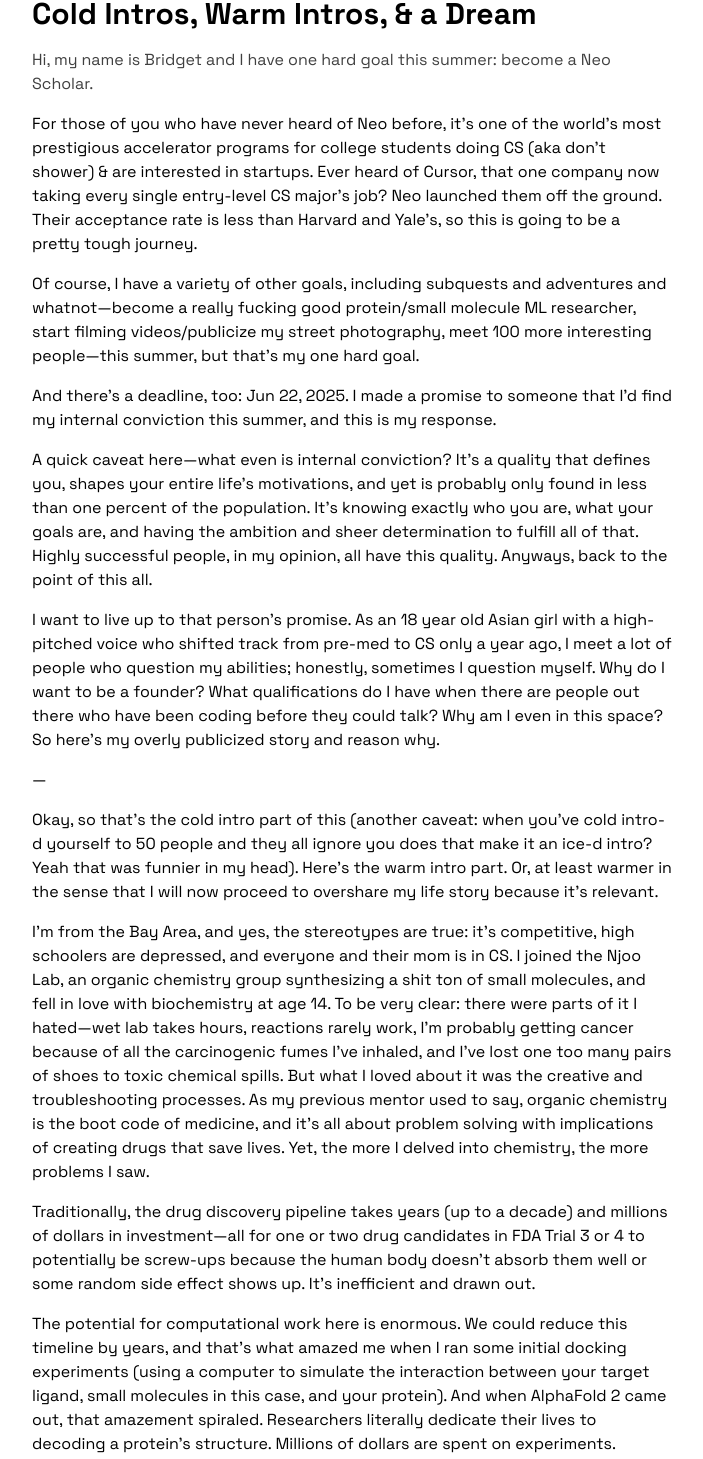
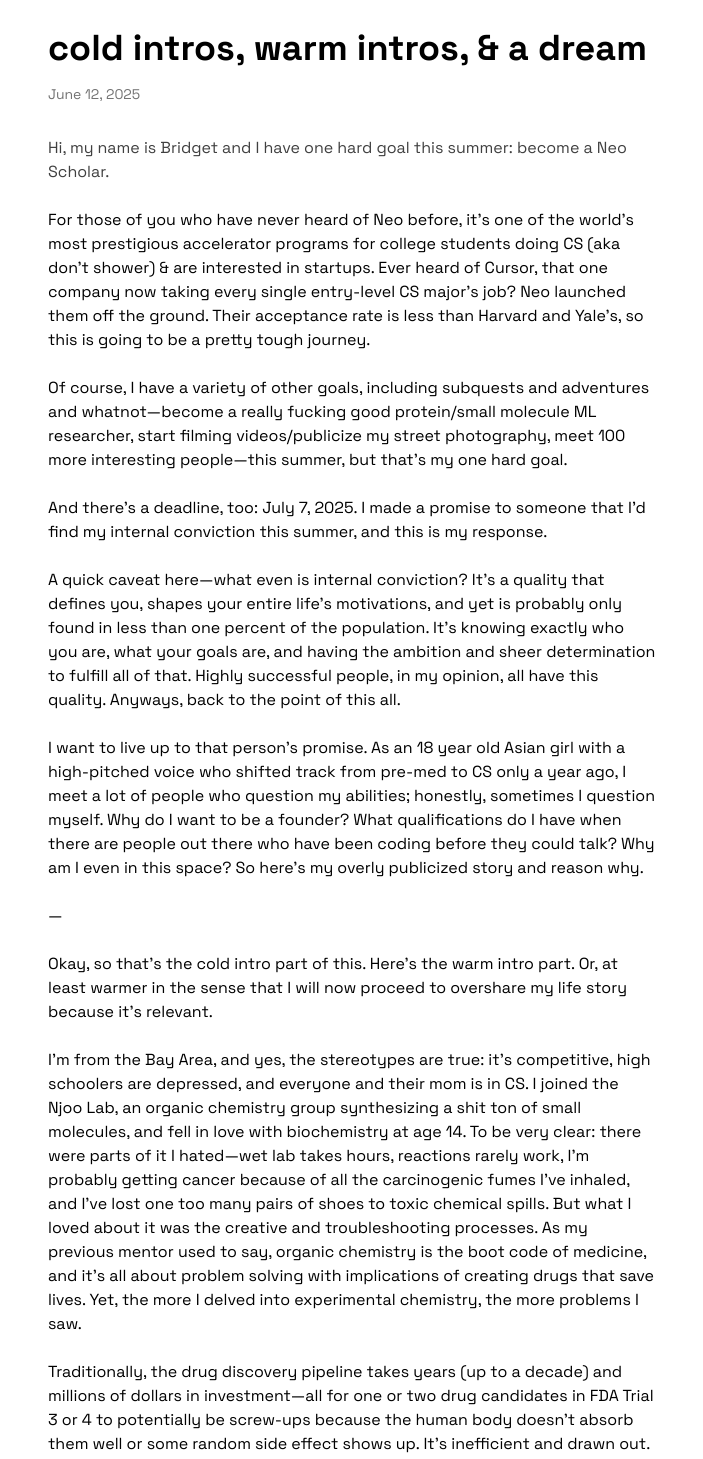
Before and after one commit to yuen-liu/portfolio, a Next.js app: page /blog/first-post in a window 1280 px wide. Shown: the part 113-1572 px from the top of the page, without its empty margins (288-991 px from the left). Built offline with nearby package versions, Linux system fonts and the light colour scheme.

Commit message:
updated blog post 1

```diff
--- a/src/app/blog/first-post/page.tsx
+++ b/src/app/blog/first-post/page.tsx
@@ -1,57 +1,62 @@
 export default function FirstPost() {
   return (
-    <article className="prose lg:prose-xl">
-      <h1 className="text-3xl font-bold mb-4">Cold Intros, Warm Intros, & a Dream</h1>
+    <article className="max-w-3xl mx-auto px-4 py-8">
+      <div className="mb-8">
+        <h1 className="text-4xl font-bold mb-4">cold intros, warm intros, & a dream</h1>
+        <div className="text-neutral-500 text-sm">June 12, 2025</div>
+      </div>
 
-      <p className="text-neutral-700 mb-4">
+      <div className="prose lg:prose-xl">
+        <p className="text-neutral-700 mb-6">
           Hi, my name is Bridget and I have one hard goal this summer: become a Neo Scholar.
         </p>
 
-      <p className="mb-4">
+        <p className="mb-6">
           For those of you who have never heard of Neo before, it&apos;s one of the world&apos;s most prestigious accelerator programs for college students doing CS (aka don&apos;t shower) & are interested in startups. Ever heard of Cursor, that one company now taking every single entry-level CS major&apos;s job? Neo launched them off the ground. Their acceptance rate is less than Harvard and Yale&apos;s, so this is going to be a pretty tough journey.
         </p>
 
-      <p className="mb-4">
+        <p className="mb-6">
           Of course, I have a variety of other goals, including subquests and adventures and whatnot—become a really fucking good protein/small molecule ML researcher, start filming videos/publicize my street photography, meet 100 more interesting people—this summer, but that&apos;s my one hard goal.
         </p>
 
-      <p className="mb-4">
-        And there&apos;s a deadline, too: Jun 22, 2025. I made a promise to someone that I&apos;d find my internal conviction this summer, and this is my response.
+        <p className="mb-6">
+          And there&apos;s a deadline, too: July 7, 2025. I made a promise to someone that I&apos;d find my internal conviction this summer, and this is my response.
         </p>
 
-      <p className="mb-4">
+        <p className="mb-6">
           A quick caveat here—what even is internal conviction? It&apos;s a quality that defines you, shapes your entire life&apos;s motivations, and yet is probably only found in less than one percent of the population. It&apos;s knowing exactly who you are, what your goals are, and having the ambition and sheer determination to fulfill all of that. Highly successful people, in my opinion, all have this quality. Anyways, back to the point of this all.
         </p>
 
-      <p className="mb-4">
+        <p className="mb-6">
           I want to live up to that person&apos;s promise. As an 18 year old Asian girl with a high-pitched voice who shifted track from pre-med to CS only a year ago, I meet a lot of people who question my abilities; honestly, sometimes I question myself. Why do I want to be a founder? What qualifications do I have when there are people out there who have been coding before they could talk? Why am I even in this space? So here&apos;s my overly publicized story and reason why.
         </p>
 
-      <p className="mb-4">—</p>
+        <p className="mb-6">—</p>
 
-      <p className="mb-4">
-        Okay, so that&apos;s the cold intro part of this (another caveat: when you&apos;ve cold intro-d yourself to 50 people and they all ignore you does that make it an ice-d intro? Yeah that was funnier in my head). Here&apos;s the warm intro part. Or, at least warmer in the sense that I will now proceed to overshare my life story because it&apos;s relevant.
+        <p className="mb-6">
+          Okay, so that&apos;s the cold intro part of this. Here&apos;s the warm intro part. Or, at least warmer in the sense that I will now proceed to overshare my life story because it&apos;s relevant.
         </p>
 
-      <p className="mb-4">
-        I&apos;m from the Bay Area, and yes, the stereotypes are true: it&apos;s competitive, high schoolers are depressed, and everyone and their mom is in CS. I joined the Njoo Lab, an organic chemistry group synthesizing a shit ton of small molecules, and fell in love with biochemistry at age 14. To be very clear: there were parts of it I hated—wet lab takes hours, reactions rarely work, I&apos;m probably getting cancer because of all the carcinogenic fumes I&apos;ve inhaled, and I&apos;ve lost one too many pairs of shoes to toxic chemical spills. But what I loved about it was the creative and troubleshooting processes. As my previous mentor used to say, organic chemistry is the boot code of medicine, and it&apos;s all about problem solving with implications of creating drugs that save lives. Yet, the more I delved into chemistry, the more problems I saw.
+        <p className="mb-6">
+          I&apos;m from the Bay Area, and yes, the stereotypes are true: it&apos;s competitive, high schoolers are depressed, and everyone and their mom is in CS. I joined the Njoo Lab, an organic chemistry group synthesizing a shit ton of small molecules, and fell in love with biochemistry at age 14. To be very clear: there were parts of it I hated—wet lab takes hours, reactions rarely work, I&apos;m probably getting cancer because of all the carcinogenic fumes I&apos;ve inhaled, and I&apos;ve lost one too many pairs of shoes to toxic chemical spills. But what I loved about it was the creative and troubleshooting processes. As my previous mentor used to say, organic chemistry is the boot code of medicine, and it&apos;s all about problem solving with implications of creating drugs that save lives. Yet, the more I delved into experimental chemistry, the more problems I saw.
         </p>
 
-      <p className="mb-4">
+        <p className="mb-6">
           Traditionally, the drug discovery pipeline takes years (up to a decade) and millions of dollars in investment—all for one or two drug candidates in FDA Trial 3 or 4 to potentially be screw-ups because the human body doesn&apos;t absorb them well or some random side effect shows up. It&apos;s inefficient and drawn out.
         </p>
 
-      <p className="mb-4">
-        The potential for computational work here is enormous. We could reduce this timeline by years, and that&apos;s what amazed me when I ran some initial docking experiments (using a computer to simulate the interaction between your target ligand, small molecules in this case, and your protein). And when AlphaFold 2 came out, that amazement spiraled. Researchers literally dedicate their lives to decoding a protein&apos;s structure. Millions of dollars are spent on experiments. AlphaFold accomplishes this in less than 30 seconds.
+        <p className="mb-6">
+          The potential for computational work here is enormous. We can reduce this timeline by years. That&apos;s precisely what amazed me when I ran some initial docking experiments (using a computer to simulate the interaction between your target ligand, small molecules in this case, and your protein). And when AlphaFold 2 came out, that amazement spiraled. Researchers literally dedicate their lives to decoding a protein&apos;s structure. Millions of dollars are spent on experiments. AlphaFold accomplishes this in less than 30 seconds.
         </p>
 
-      <p className="mb-4">
+        <p className="mb-6">
           And ever since then, I&apos;ve been fascinated by ML. So that&apos;s my story—I want to go one step further: not just protein prediction, but generation.
         </p>
 
-      <p className="mb-4">
+        <p className="mb-6">
           My dream is to create a company that uses ML to generate new proteins, antibodies, drugs, and therapeutics.
         </p>
+      </div>
     </article>
   );
 }
--- a/src/app/blog/page.tsx
+++ b/src/app/blog/page.tsx
@@ -1,22 +1,35 @@
 import Link from "next/link";
 
 const posts = [
-  { slug: "first-post", title: "First Blog Post", summary: "This is a summary of the first blog post." },
-  { slug: "second-post", title: "Second Blog Post", summary: "This is a summary of the second blog post." },
+  { slug: "first-post", title: "cold intros, warm intros, & a dream",
+    summary: "6/12/25:\nSummer" },
+  // { slug: "second-post", title: "Second Blog Post", summary: "This is a summary of the second blog post." },
 ];
 
 export default function BlogPage() {
   return (
-    <section>
-      <h1 className="text-3xl font-bold mb-4">Blog</h1>
-      <ul className="space-y-4">
+    <section className="max-w-4xl mx-auto px-4 py-12">
+      <h1 className="text-4xl font-bold mb-8">Blog</h1>
+      <div className="space-y-8">
         {posts.map(post => (
-          <li key={post.slug} className="border p-4 rounded bg-neutral-100">
-            <Link href={`/blog/${post.slug}`} className="text-xl font-semibold hover:underline">{post.title}</Link>
-            <p className="text-neutral-700">{post.summary}</p>
-          </li>
+          <article
+            key={post.slug}
+            className="group p-6 rounded-lg border border-neutral-200 hover:border-neutral-300 transition-colors duration-200"
+          >
+            <Link
+              href={`/blog/${post.slug}`}
+              className="block"
+            >
+              <h2 className="text-2xl font-semibold mb-3 group-hover:text-blue-600 transition-colors duration-200">
+                {post.title}
+              </h2>
+              <p className="text-neutral-600 leading-relaxed">
+                {post.summary}
+              </p>
+            </Link>
+          </article>
         ))}
-      </ul>
+      </div>
     </section>
   );
 }
```
Lines whose indentation alone changed are shown as unchanged.
